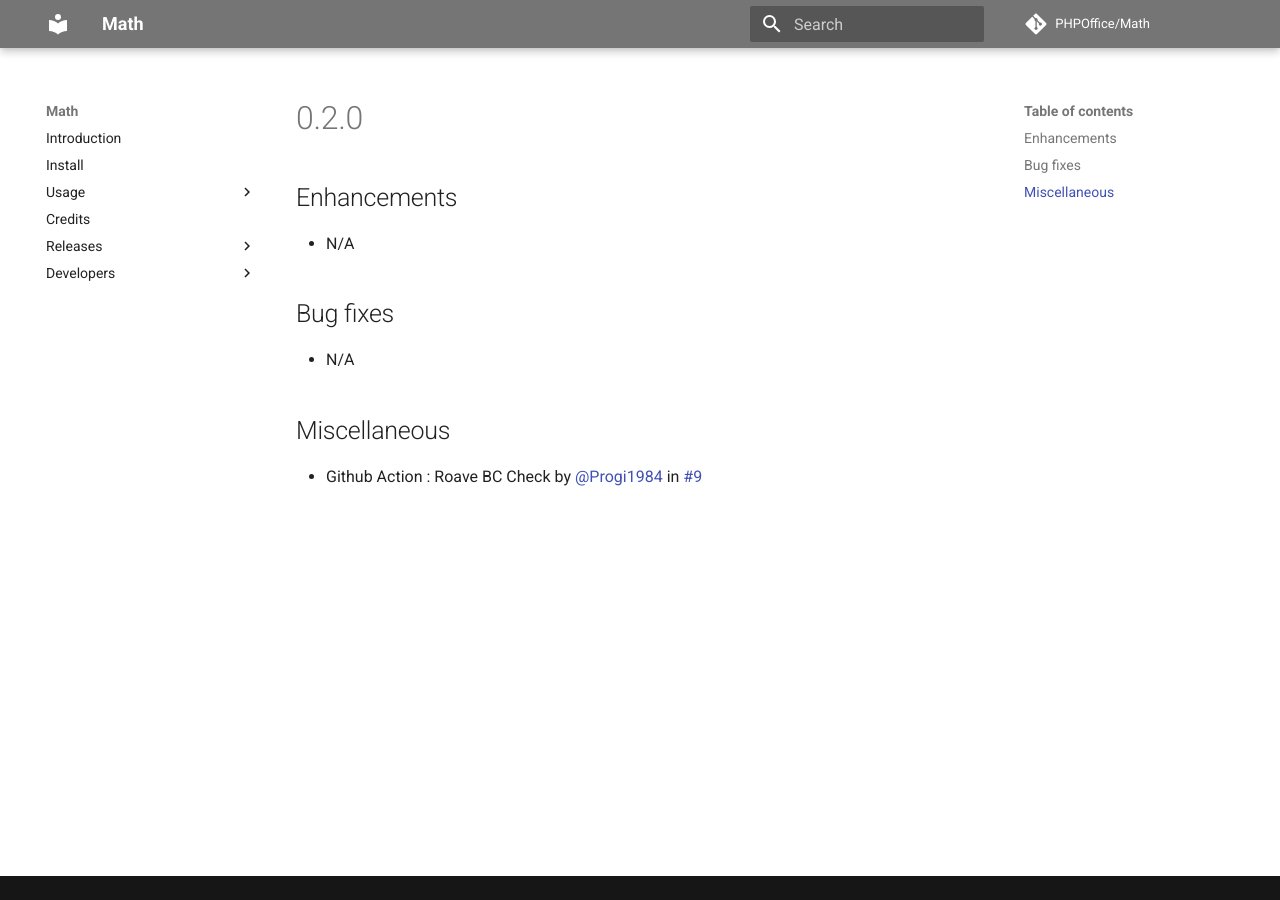
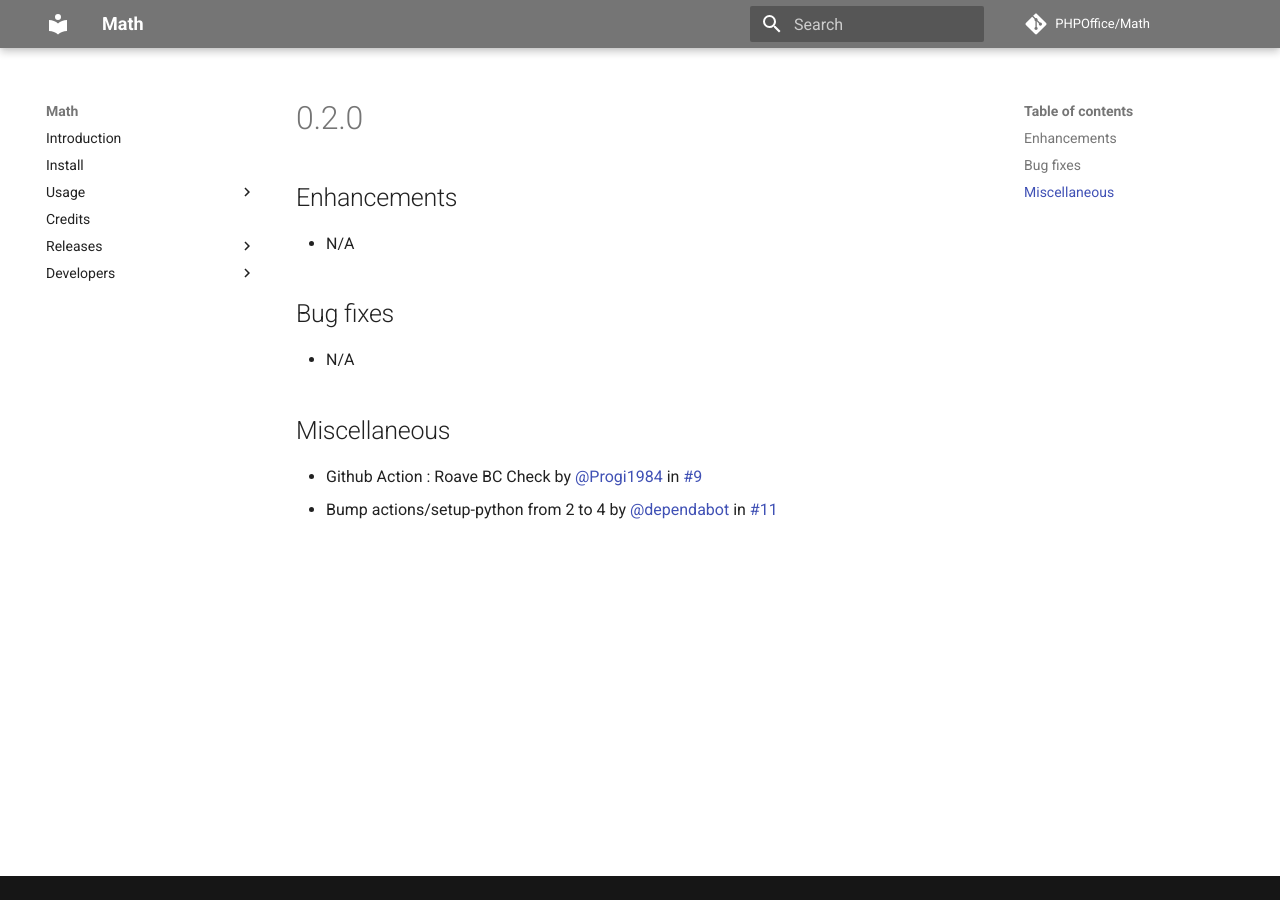
Before and after one commit to PHPOffice/Math, an MkDocs documentation site: the page built from docs/changes/0.2.0.md, in a window 1280 px wide. Built offline with MkDocs 1.6.1 and Material for MkDocs 9.7.7, drawn with Linux system fonts in a browser that asks for light colours; comment, search, counter and statistics services are not loaded.

Commit message:
Updated changelog

```diff
--- a/docs/changes/0.2.0.md
+++ b/docs/changes/0.2.0.md
@@ -11,3 +11,4 @@
 ## Miscellaneous
 
 - Github Action : Roave BC Check by [@Progi1984](https://github/Progi1984) in [#9](https://github.com/PHPOffice/Math/pull/9)
+- Bump actions/setup-python from 2 to 4 by [@dependabot](https://github/dependabot) in [#11](https://github.com/PHPOffice/Math/pull/11)
```
